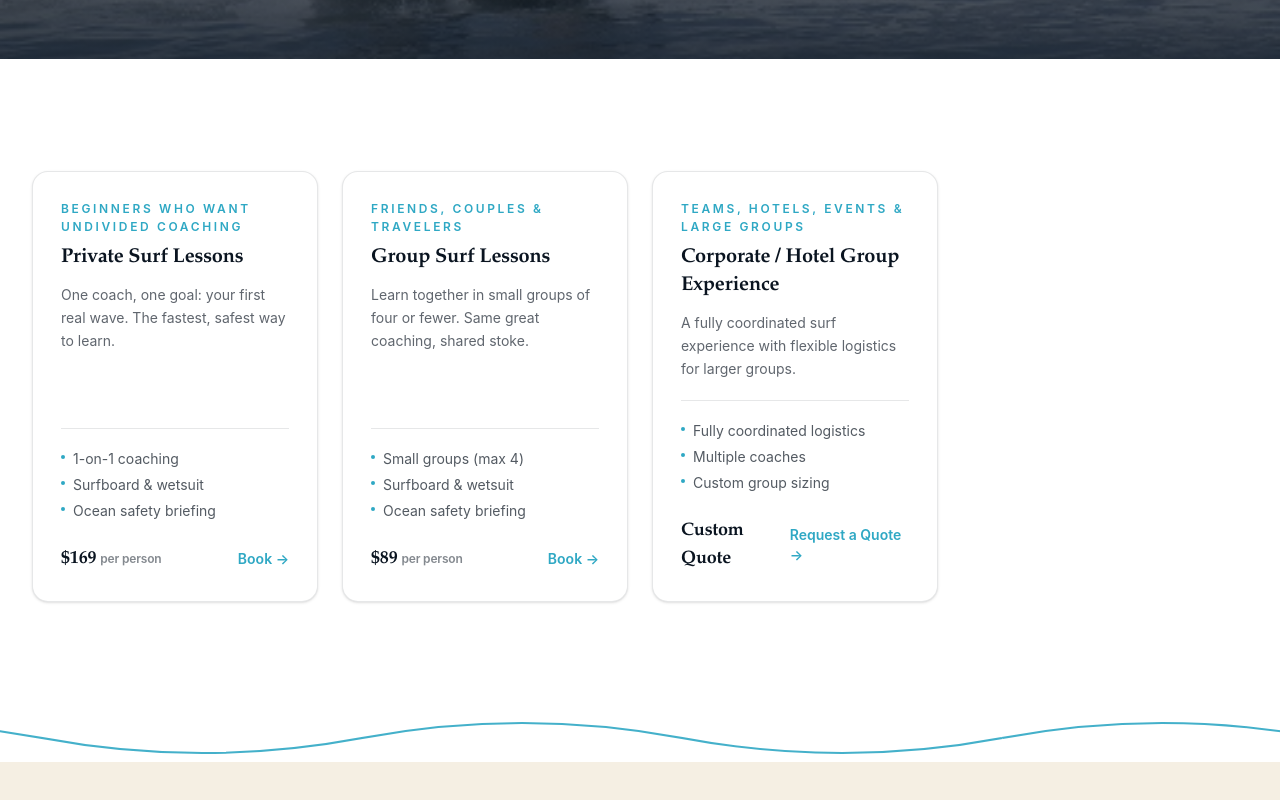
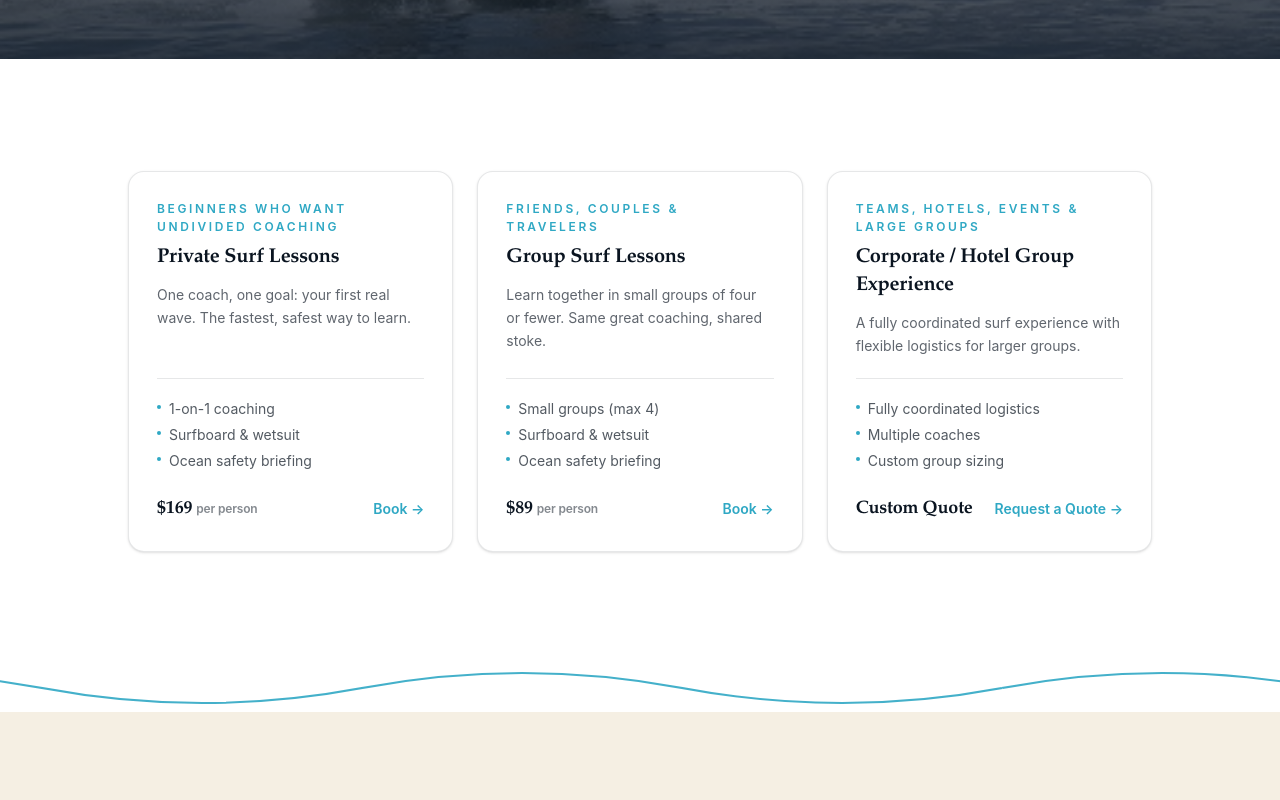
Before and after one commit to wihtayon-spec/surfridersacademy, a Next.js app: page /lessons in a window 1280 px wide. Shown: the part 428-1228 px from the top of the page. Built offline with nearby package versions, Linux system fonts and the light colour scheme.

Commit message:
Show only the three approved lesson cards

```diff
--- a/src/app/lessons/page.tsx
+++ b/src/app/lessons/page.tsx
@@ -7,7 +7,7 @@ import { lessonCards, expectSteps, whyChooseUs, business, photos, founder } from
 export const metadata: Metadata = {
   title: "Surf Lessons in Huntington Beach, CA",
   description:
-    "Private, group, kids, family, and premium surf lessons in Huntington Beach. Equipment included, beginner-friendly, safety first.",
+    "Private and group surf lessons plus custom corporate and hotel experiences in Huntington Beach. Equipment included, beginner-friendly, safety first.",
 };
 
 export default function LessonsPage() {
@@ -29,7 +29,7 @@ export default function LessonsPage() {
       </div>
 
       <Section>
-        <div className="grid gap-6 sm:grid-cols-2 lg:grid-cols-4">
+        <div className="mx-auto grid max-w-5xl gap-6 sm:grid-cols-2 lg:grid-cols-3">
           {lessonCards.map((l) => (
             <LessonCard key={l.id} title={l.title} forWho={l.forWho} blurb={l.blurb} productId={l.productId} />
           ))}
```
